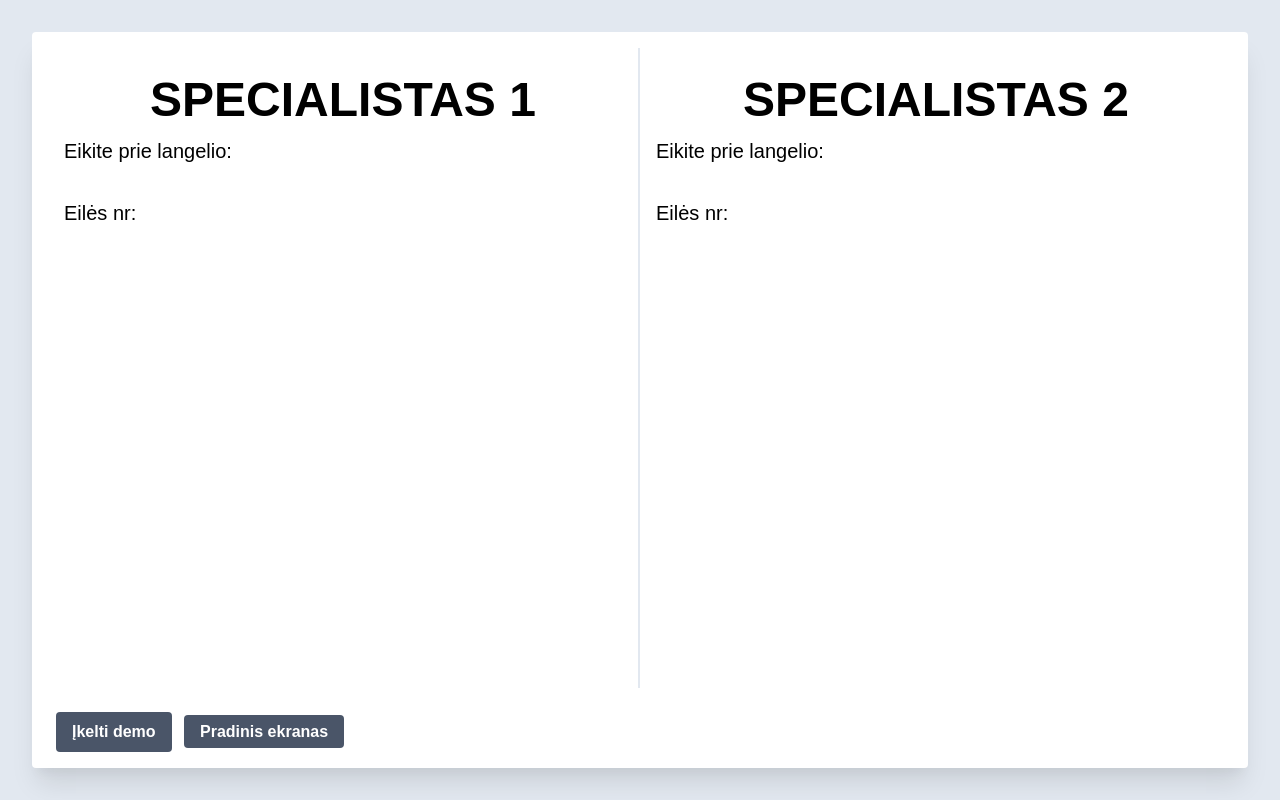
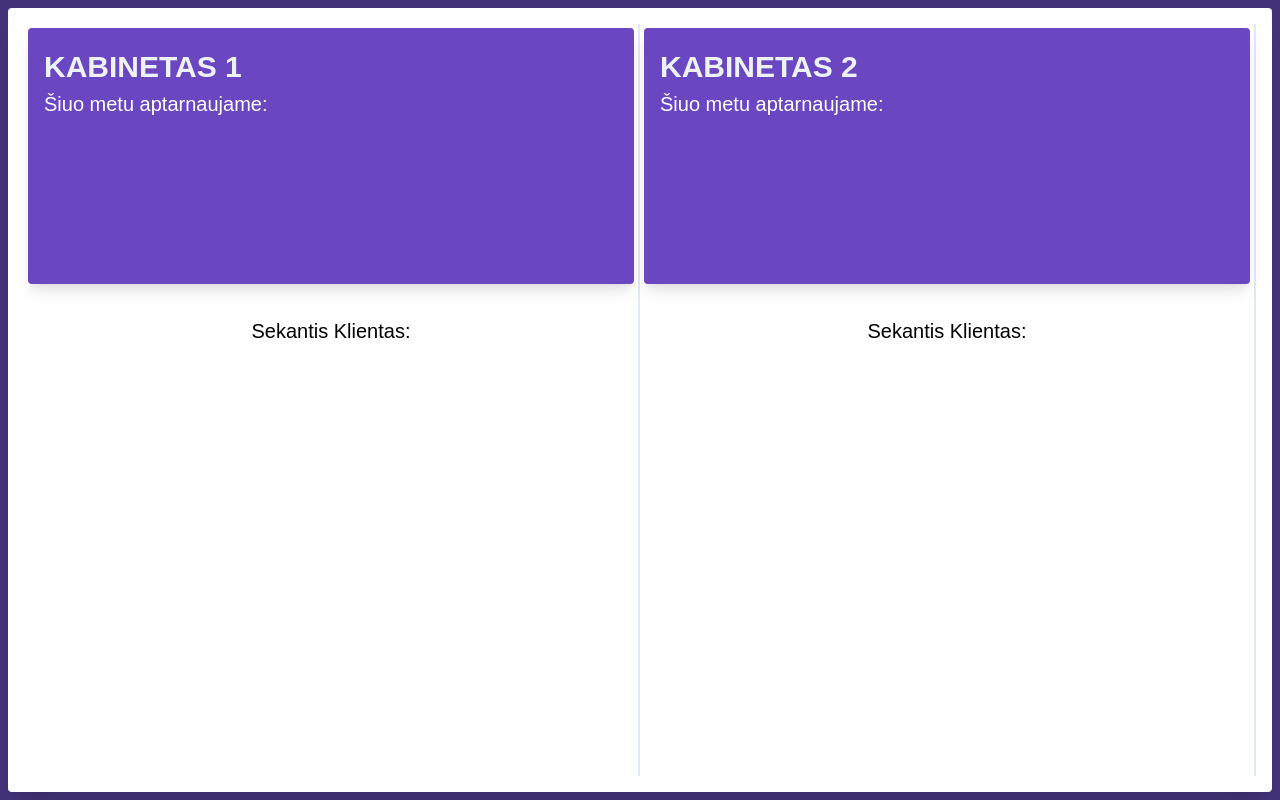
Before and after one commit to EvaldasBurlingis/nfq-akademija-frontend-task, a plain HTML site: page queue.html in a window 1280 px wide. Drawn offline with nearby package versions, Linux system fonts and the light colour scheme.

Commit message:
app styling finished

```diff
--- a/css/style.css
+++ b/css/style.css
@@ -68,3 +68,7 @@ body {
         display: none;
     }
 }
+
+.text-8xl {
+    font-size: 6rem;
+}
--- a/js/app.js
+++ b/js/app.js
@@ -265,7 +265,7 @@ function showWaitingListNum(queueNum) {
     div.classList.remove("hidden");
 
     h2.classList.add("text-2xl", "font-semibold", "uppercase", "mt-4");
-    span.classList.add("w-full", "flex", "flex--center", "h-64", "text-12xl", "fade-in");
+    span.classList.add("w-full", "flex", "flex--center", "h-64", "text-12xl");
     button.classList.add("btn", "bg-purple-700", "hover:bg-purple-900");
     button.setAttribute("href", "/queue.html");
 
@@ -299,11 +299,11 @@ function loadWaitingPage(data) {
         const waitingList = document.querySelector(client.specialist_id === 1 ? "#specialist1_queue" : "#specialist2_queue");
         let li = document.createElement("li");
 
-        li.classList.add("w-full", "bg-gray-600", "my-2", "py-4", "text-2xl", "text-center", "text-white", "font-bold", "font-sans");
+        li.classList.add("w-full", "bg-purple-500", "my-2", "py-4", "text-3xl", "text-center", "text-white");
 
         if (URL === "/queue.html") {
             if(!client.waiting && !client.being_served){
-                clientBeingServed.textContent = client.client_id;
+                clientBeingServed.textContent = `${client.client_id}`;
             } else if(client.waiting) {
                 // if client is waiting add him to waiting queue
                 li.textContent = client.client_id;
--- a/queue.html
+++ b/queue.html
@@ -8,28 +8,30 @@
     <link rel="stylesheet" href="css/style.css">
     <title>Švieslentė</title>
 </head>
-<body class="h-screen flex flex-col justify-center items-center w-full bg-gray-300 p-2 lg:p-8">
-    <main class="bg-white h-full w-full shadow-xl rounded p-2 lg:p-4 flex flex-col">
+<body class="h-screen flex flex-col justify-center items-center w-full bg-purple-900 p-2 overflow-hidden">
+    <main class="bg-white h-full w-full shadow-xl rounded p-1 lg:p-4 flex flex-col overflow-hidden">
         <div class="flex-1 w-full flex lg:flex-row flex-col">
-            <div class="w-full lg:w-1/2 border-b-2 lg:border-b-0 lg:border-r-2 p-4">
-                <h1 class="text-center text-3xl lg:text-5xl font-bold">SPECIALISTAS 1</h1>
-                <p class="text-xl w-full text-left">Eikite prie langelio:</p>
-                <p class="text-center text-4xl lg:text-6xl bg-green-500 text-white mt-2" id="spec1"></p>
-                <p class="text-xl w-full text-left mt-8">Eilės nr:</p>
-                <ul id="specialist1_queue" class="h-64 overflow-auto"></ul>
+            <div class="w-full lg:w-1/2 border-b-2 lg:border-b-0 lg:border-r-2 p-1 flex flex-col">
+                <div class="bg-purple-700 p-4 rounded shadow-lg h-64 text-white">
+                    <h1 class="text-left text-gray-200 uppercase text-2xl lg:text-3xl font-semibold">Kabinetas 1</h1>
+                    <p class="text-xl w-full text-left">Šiuo metu aptarnaujame: <br><span class="font-bold text-8xl block text-center bg-purple-800 rounded" id="spec1"></span></p>
+                </div>
+                <div class="hidden sm:block flex-1">
+                    <p class="text-xl w-full text-center mt-8">Sekantis Klientas:</p>
+                    <ul id="specialist1_queue" class=""></ul>
+                </div>
             </div>
-            <div class="w-full lg:w-1/2 p-4">
-                <h1 class="text-center text-3xl lg:text-5xl font-bold">SPECIALISTAS 2</h1>
-                 <p class="text-xl w-full text-left">Eikite prie langelio:</p>
-                 <p class="text-center text-4xl lg:text-6xl bg-green-500 text-white mt-2" id="spec2"></p>
-                <p class="text-xl w-full text-left mt-8">Eilės nr:</p>
-                <ul id="specialist2_queue" class="h-64 overflow-auto"></ul>
+            <div class="w-full lg:w-1/2 border-b-2 lg:border-b-0 lg:border-r-2 p-1">
+                <div class="bg-purple-700 p-4 rounded shadow-lg h-64 text-white">
+                    <h1 class="text-left text-gray-200 uppercase text-2xl lg:text-3xl font-semibold">Kabinetas 2</h1>
+                    <p class="text-xl w-full text-left">Šiuo metu aptarnaujame: <br><span class="font-bold text-8xl block text-center bg-purple-800 rounded"id="spec2"></span></p>
+                </div>
+                <div class="hidden sm:block">
+                    <p class="text-xl w-full text-left mt-8 text-center">Sekantis Klientas:</p>
+                    <ul id="specialist2_queue" class=""></ul>
+                </div>
             </div>
         </div>
-        <footer class="mt-4 mb-4 h-8">
-            <button id="loadDemoContentBtn" class="px-4 py-2 bg-gray-700 text-white rounded font-semibold hover:bg-gray-800 m-2">Įkelti demo</button>
-            <a href="/" class="px-4 py-2 bg-gray-700 text-white rounded font-semibold hover:bg-gray-800">Pradinis ekranas</a>
-        </footer>
     </main>
     <script src="js/app.js"></script>
 </body>
```
Also changed, not shown: administrator.html (+2 -2 lines).
